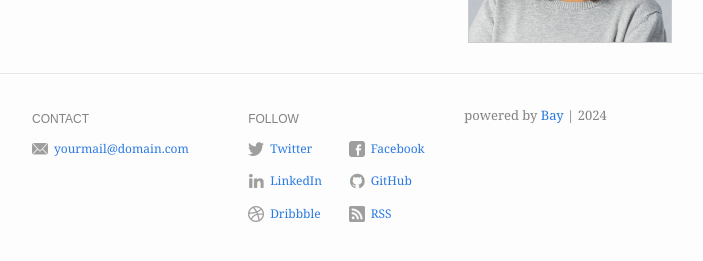
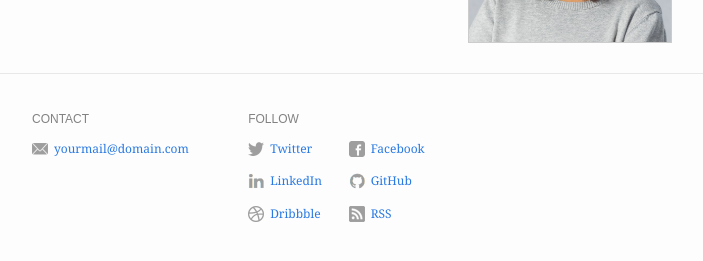
Before and after one commit to Aruna12/arunaarumugam, a Jekyll site: the page built from index.md, in a window 1280 px wide. Shown: the part 268-529 px from the top of the page, without its empty margins (288-991 px from the left). Built offline with Jekyll 4.4.1, drawn with Linux system fonts in a browser that asks for light colours.

Commit message:
Update footer.html

```diff
--- a/_includes/footer.html
+++ b/_includes/footer.html
@@ -53,13 +53,13 @@
         {% endif %}
       </div>
 
-      {% if site.footer.show_powered_by == true %}
+   <!--   {% if site.footer.show_powered_by == true %}
         <div class="footer-col footer-col-3 powered-by">
           <p>
             powered by <a href="https://github.com/eliottvincent/bay">Bay</a> | {{ 'now' | date: "%Y" }}
           </p>
         </div>
-      {% endif %}
+      {% endif %} -->
     </div>
   </div>
 </footer>
```
